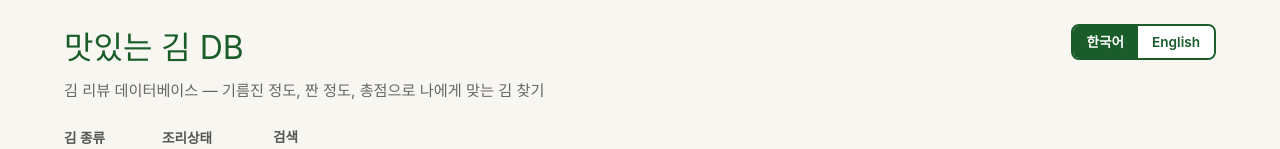
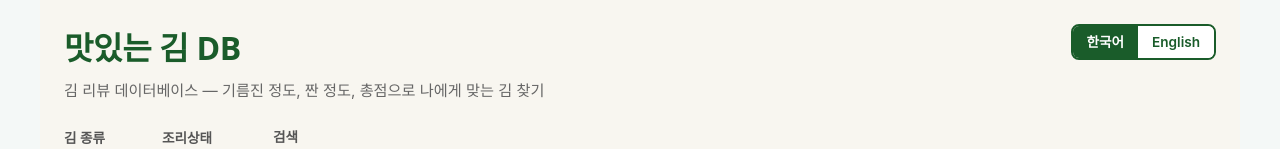
Before and after one commit to Chang-Hyun-Hong/korean-gim-db, an Astro site: page / in a window 1280 px wide. Shown: the top 149 px of the page. Built offline with nearby package versions, Linux system fonts and the light colour scheme; Astro itself is replaced by a stand-in of ours.

Commit message:
feat(phase-2a): load Fraunces + Inter variable fonts, wire @layer base
- Install @fontsource-variable/fraunces + @fontsource-variable/inter
- Import both at top of global.css
- @layer base: html uses --font-sans (Inter), h1-h6 use --font-serif (Fraunces)
- [lang="ko"] body + h1-h6 fall through to --font-sans-kr (Pretendard fallback chain → Apple SD Gothic Neo)

Pretendard package install hit npm idle timeouts; deferred to followup.
Korean pages render via system fallback for now — visually acceptable per
Pretendard's design lineage (Apple SD Gothic Neo is its primary fallback).

Co-Authored-By: Claude Opus 4.7 (1M context) <noreply@anthropic.com>

```diff
--- a/package.json
+++ b/package.json
@@ -12,6 +12,8 @@
     "astro": "astro"
   },
   "dependencies": {
+    "@fontsource-variable/fraunces": "^5.2.9",
+    "@fontsource-variable/inter": "^5.2.8",
     "@tailwindcss/vite": "^4.2.4",
     "astro": "^6.1.8",
     "tailwindcss": "^4.2.4"
--- a/src/styles/global.css
+++ b/src/styles/global.css
@@ -1,3 +1,5 @@
+@import "@fontsource-variable/fraunces";
+@import "@fontsource-variable/inter";
 @import "tailwindcss";
 
 @theme {
@@ -67,3 +69,33 @@
   --shadow-md: 0 4px 12px -2px rgb(15 31 28 / 0.06);
   --shadow-lg: 0 12px 32px -8px rgb(15 31 28 / 0.10);
 }
+
+@layer base {
+  html {
+    font-family: var(--font-sans);
+    color: var(--color-text-primary);
+    background: var(--color-bg-primary);
+  }
+
+  /* 한국어 페이지는 Pretendard로 일원화 (현재 시스템 폰트 fallback — Pretendard 패키지 추후 재설치 예정) */
+  html[lang="ko"] body {
+    font-family: var(--font-sans-kr);
+  }
+
+  h1, h2, h3, h4, h5, h6 {
+    font-family: var(--font-serif);
+    font-weight: 500;
+    letter-spacing: -0.01em;
+  }
+
+  /* 한국어 헤드라인은 Fraunces 대신 sans-kr (Fraunces는 라틴 전용) */
+  html[lang="ko"] h1,
+  html[lang="ko"] h2,
+  html[lang="ko"] h3,
+  html[lang="ko"] h4,
+  html[lang="ko"] h5,
+  html[lang="ko"] h6 {
+    font-family: var(--font-sans-kr);
+    font-weight: 600;
+  }
+}
```
Also changed, not shown: 1 other file.
